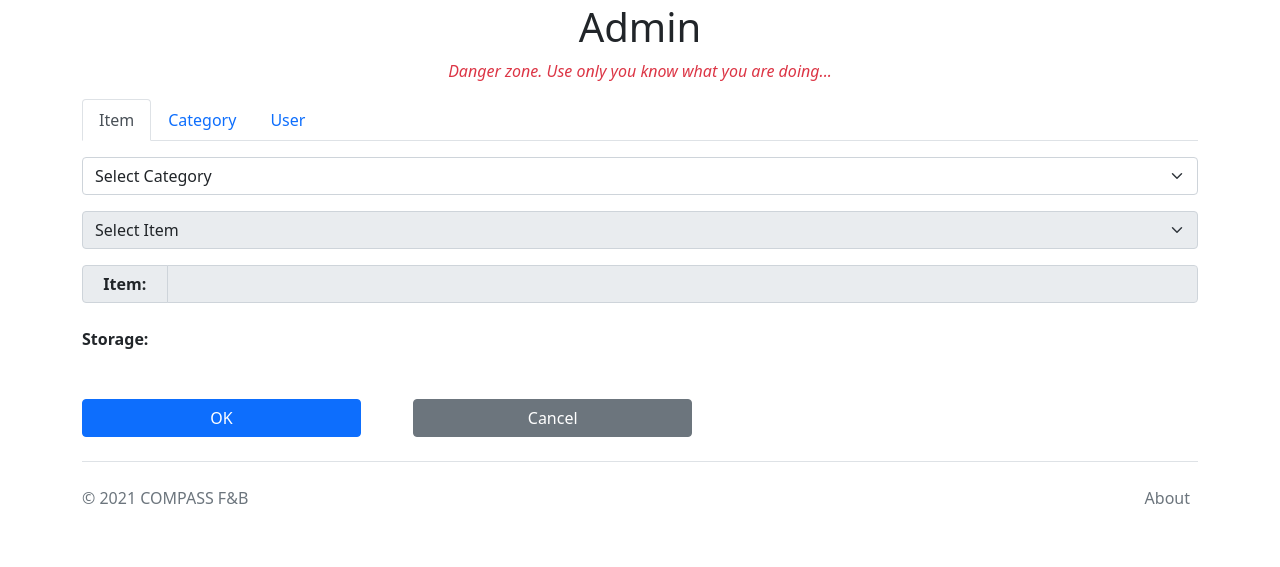
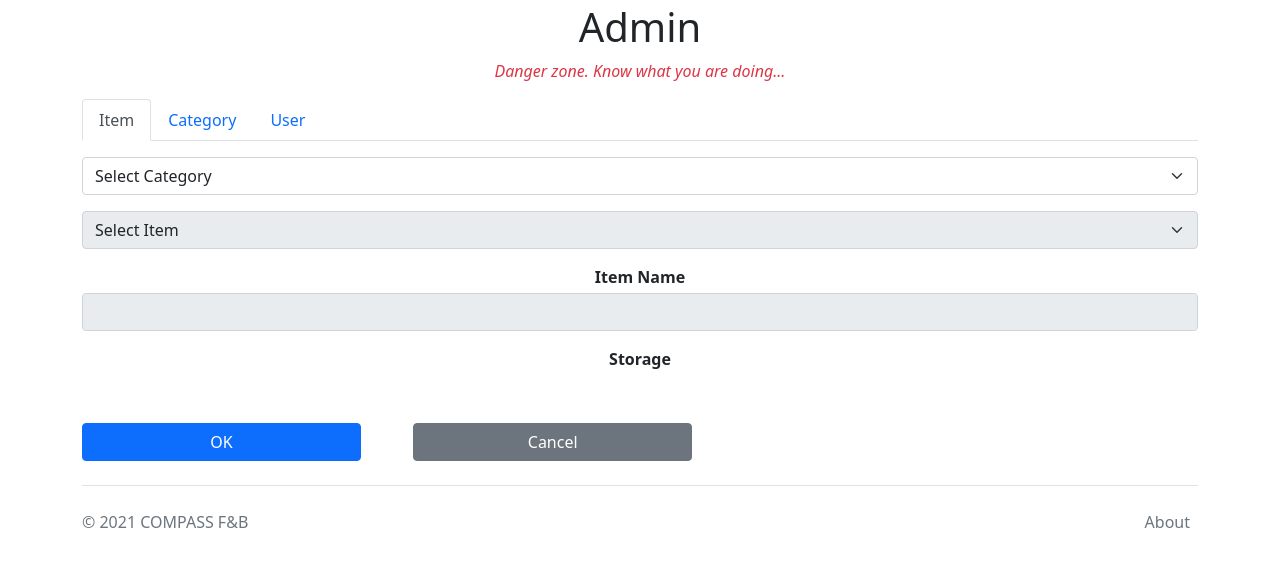
Before and after one commit to KoalaHuang/coffeeplus, a PHP site: page /admin.php in a window 1280 px wide. Shown: the part 55-622 px from the top of the page. Run offline with PHP 8.4, Linux system fonts and the light colour scheme; data that the repository does not hold is empty.

Commit message:
Update admin UI

```diff
--- a/admin.php
+++ b/admin.php
@@ -16,7 +16,7 @@
 	<div class="container">
 		<h1 id="section_home" class="text-center mb-2">Admin</h1>
 
-		<div id="reminding" class="text-center mb-3 text-danger col-12 fst-italic fs-6">Danger zone. Use only you know what you are doing...</div>
+		<div id="reminding" class="text-center mb-3 text-danger col-12 fst-italic fs-6">Danger zone. Know what you are doing...</div>
 
 		<nav>
 		  <div class="nav nav-tabs" id="tabAdmin" role="tablist">
@@ -64,13 +64,13 @@
 						</select>
 					</span>
 				</div> <!-- cat and item selection rows-->
+				<div class="col-12 text-center mb-1"><strong>Item Name</strong></div>
 				<div class="input-group mb-3">
-				  <span class="input-group-text"><strong>&nbsp;&nbsp;Item:&nbsp;&nbsp;</strong></span>
 				  <input type="text" class="form-control" id="iptItem" disabled>
 				</div> <!--input box-->
+				<div class="col-12 text-center mb-1"><strong>Storage</strong></div>
 				<div class="row mb-5">
-					<div class="col-2 text-left mt-2"><strong>Storage:&nbsp</strong></div>
-					<div class="btn-group col-10" role="group">
+					<div class="btn-group" role="group">
 						<?
 		        $sql = "SELECT * FROM `t_storage`";
       			$result = $conn->query($sql);
```
